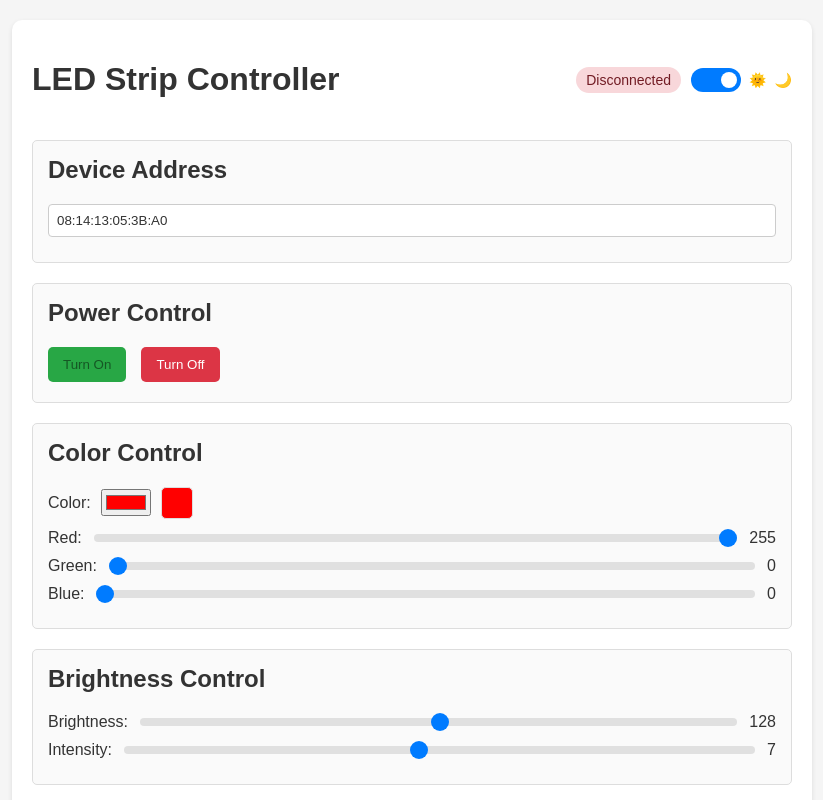
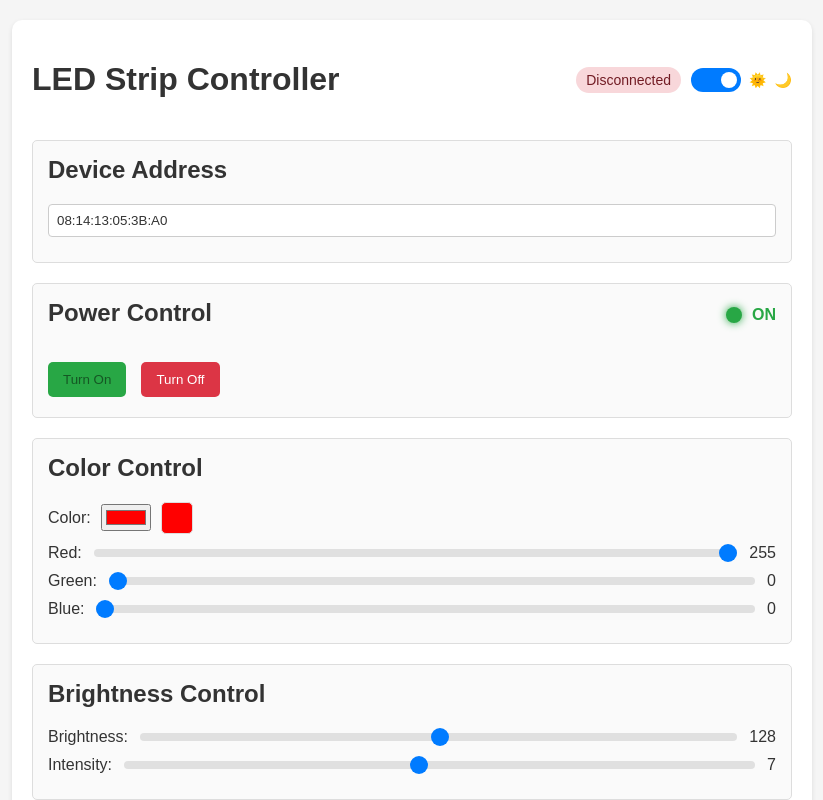
Before and after one commit to hppanpaliya/homebridge-ledstrip-controller-restapi, a website: page Python-Bluetooth-Server/index.html in a window 1280 px wide. Both pictures are taken after a click on the button "Turn On". Shown: the top 800 px of the page, without its empty margins (228-1051 px from the left). Drawn offline with Linux system fonts and the light colour scheme.

Commit message:
added power control UI and update power status functionality

```diff
--- a/Python-Bluetooth-Server/index.html
+++ b/Python-Bluetooth-Server/index.html
@@ -32,6 +32,8 @@
             --input-border: #cccccc;
             --input-color: #333333;
             --shadow-color: rgba(0,0,0,0.1);
+            --power-on-color: #28a745;
+            --power-off-color: #dc3545;
         }
 
         [data-theme="dark"] {
@@ -61,6 +63,8 @@
             --input-border: #3d3d3d;
             --input-color: #e0e0e0;
             --shadow-color: rgba(0,0,0,0.5);
+            --power-on-color: #198754;
+            --power-off-color: #dc3545;
         }
 
         body {
@@ -277,6 +281,42 @@
             margin-left: 8px;
             font-size: 14px;
         }
+        .power-status {
+            display: flex;
+            align-items: center;
+            margin-bottom: 15px;
+        }
+        .power-indicator {
+            display: inline-block;
+            width: 16px;
+            height: 16px;
+            border-radius: 50%;
+            margin-right: 10px;
+            transition: background-color 0.3s;
+        }
+        .power-on .power-indicator {
+            background-color: var(--power-on-color);
+            box-shadow: 0 0 8px var(--power-on-color);
+        }
+        .power-off .power-indicator {
+            background-color: var(--power-off-color);
+            box-shadow: none;
+        }
+        .power-text {
+            font-weight: bold;
+        }
+        .power-on .power-text {
+            color: var(--power-on-color);
+        }
+        .power-off .power-text {
+            color: var(--power-off-color);
+        }
+        .control-header {
+            display: flex;
+            justify-content: space-between;
+            align-items: center;
+            margin-bottom: 15px;
+        }
     </style>
 </head>
 <body>
@@ -306,7 +346,13 @@
         </div>
 
         <div class="control-group">
-            <h2>Power Control</h2>
+            <div class="control-header">
+                <h2>Power Control</h2>
+                <div id="power-status" class="power-status power-off">
+                    <span class="power-indicator"></span>
+                    <span class="power-text">OFF</span>
+                </div>
+            </div>
             <div class="controls">
                 <button onclick="sendPowerCommand(true)" class="success">Turn On</button>
                 <button onclick="sendPowerCommand(false)" class="danger">Turn Off</button>
@@ -399,6 +445,20 @@
                 // Check system preference
                 const prefersDark = window.matchMedia('(prefers-color-scheme: dark)').matches;
                 setTheme(prefersDark ? 'dark' : 'light');
+            }
+        }
+
+        // Power status update
+        function updatePowerStatus(isOn) {
+            const powerStatus = document.getElementById('power-status');
+            const powerText = powerStatus.querySelector('.power-text');
+
+            if (isOn) {
+                powerStatus.className = 'power-status power-on';
+                powerText.textContent = 'ON';
+            } else {
+                powerStatus.className = 'power-status power-off';
+                powerText.textContent = 'OFF';
             }
         }
 
@@ -576,6 +636,9 @@
                 device_address: deviceAddress,
                 state: isOn ? 'on' : 'off'
             });
+
+            // Optimistically update the power status
+            updatePowerStatus(isOn);
         }
 
         function updateColorPreview() {
@@ -701,6 +764,11 @@
 
             // Flag to prevent triggering changes while updating UI
             window.updatingUI = true;
+
+            // Update power status
+            if (state.power !== undefined) {
+                updatePowerStatus(state.power);
+            }
 
             // Update color
             if (state.color) {
```
